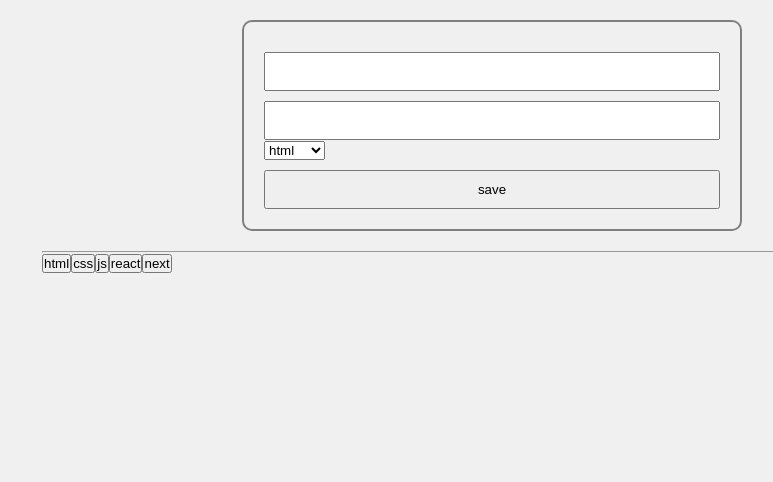
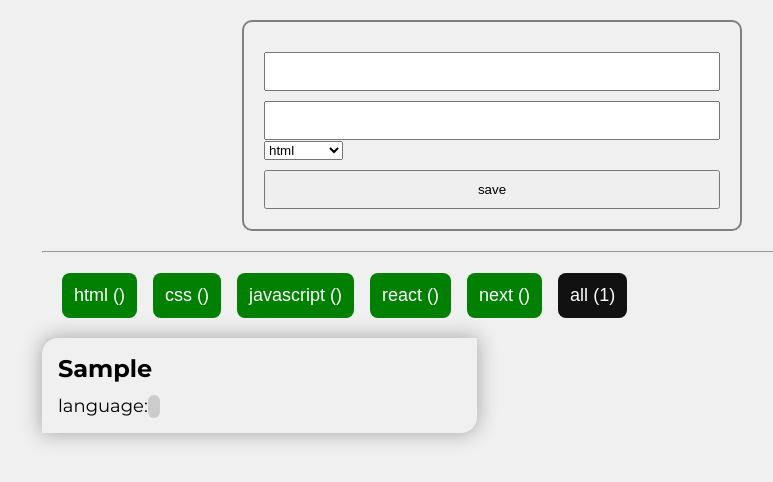
Before and after one commit to BrownEdgar/React_Poghos, a React (Vite) app: page / in a window 1280 px wide. Both pictures are taken after typing "Sample", "name@example.com" into the empty fields and a click on the input "save". Shown: the top 482 px of the page, without its empty margins (148-921 px from the left). Built offline with nearby package versions, Linux system fonts and the light colour scheme.

Commit message:
filter example

```diff
--- a/package.json
+++ b/package.json
@@ -12,6 +12,7 @@
   "dependencies": {
     "axios": "^1.6.2",
     "boxicons": "^2.1.4",
+    "classnames": "^2.3.2",
     "formik": "^2.4.5",
     "nanoid": "^5.0.4",
     "react": "^18.2.0",
--- a/src/Lessons/Formik/App.jsx
+++ b/src/Lessons/Formik/App.jsx
@@ -1,30 +1,29 @@
-import React, { useState } from 'react'
+import './App.scss'
+import { useState } from 'react'
 import { ErrorMessage, Field, Form, Formik } from 'formik'
-
 import { object as YupObject, string } from 'yup'
-
-import './App.scss'
 import { nanoid } from 'nanoid'
 import List from './List/List'
-
+import jsonData from './data.json'
 const initialValues = {
   username: '',
   email: '',
-  lamguages: ''
+  language: ''
 }
-const languagesList = ['html', 'css', 'js', 'react', 'next']
+const languagesList = ['html', 'css', 'javascript', 'react', 'next', "all"]
 
 const validationSchema = YupObject({
   username: string().max(18).min(3).matches(/^[A-Z]/, 'Must by start with uppercase').required(),
   email: string().email().required(),
-  languages: string().oneOf(languagesList)
+  language: string().oneOf(languagesList)
 
 })
 
 export default function App() {
-  const [users, setusers] = useState([])
+  const [users, setusers] = useState([]);
 
   const handleSubmit = (values, { resetForm }) => {
+    console.log('values', values)
     const user = {
       id: nanoid(),
       ...values
@@ -59,10 +58,10 @@ export default function App() {
                 </ErrorMessage>
                 <Field type="text" name='username' />
                 <Field type="email" name='email' />
-                <Field as='select' name="languages">
+                <Field as='select' name="language" defaultvalue="" required>
                   <option value="html">html</option>
                   <option value="css">css</option>
-                  <option value="js">js</option>
+                  <option value="javascript">javascript</option>
                   <option value="react">react</option>
                   <option value="next">next.js</option>
                 </Field>
@@ -74,7 +73,7 @@ export default function App() {
         }
       </Formik>
       <hr />
-      <List languagesList={languagesList} />
+      <List languagesList={languagesList} users={users} />
     </div>
   )
 }
--- a/src/Lessons/Formik/List/List.jsx
+++ b/src/Lessons/Formik/List/List.jsx
@@ -1,14 +1,53 @@
-import React from 'react'
+import React, { useEffect, useState } from 'react'
+import classNames from 'classnames';
 
 import './List.scss'
 
-export default function List({ languagesList }) {
+export default function List({ languagesList, users }) {
+  const [currentLanguage, setCurrentLanguage] = useState('all');
+  const [options, setOptions] = useState({})
+
+  const setLanguage = (n) => {
+    setCurrentLanguage(n)
+  }
+
+  useEffect(() => {
+    const newOptions = users.reduce((acc, nextUser) => {
+      acc[nextUser?.language] ? acc[nextUser?.language] += 1 : acc[nextUser.language] = 1
+      return acc;
+    }, {});
+    setOptions({ ...newOptions, all: users.length })
+  }, [users.length])
+
   return (
     <div className='List'>
       <div className="List__buttons">
         {languagesList.map(elem => {
-          return <button key={elem}>{elem}</button>
+          return <button
+            key={elem}
+            onClick={() => setLanguage(elem)}
+            className={classNames({
+              active: currentLanguage === elem
+            })}
+          >
+            {elem} ({options[elem]})
+          </button>
         })}
+      </div>
+      <div className='List__users'>
+        {
+          users.map(user => {
+            if (currentLanguage === user.language || currentLanguage === 'all') {
+              return (
+                <div key={user.id}>
+                  <h2>{user.username}</h2>
+                  <p>language: <span>{user.language}</span></p>
+                </div>
+              )
+            }
+
+          })
+        }
       </div>
     </div>
   )
--- a/src/Lessons/Formik/List/List.scss
+++ b/src/Lessons/Formik/List/List.scss
@@ -0,0 +1,44 @@
+.List {
+  &__buttons {
+    display: flex;
+    align-items: center;
+    gap: 16px;
+    padding: 20px;
+    & > button {
+      padding: 12px;
+      border: 0;
+      width: auto;
+      font-size: 18px;
+      font-weight: 500;
+      cursor: pointer;
+      background-color: green;
+      color: #fff;
+      border-radius: 8px;
+      transition: background-color 0.2s;
+      &.active {
+        background-color: #111;
+      }
+    }
+  }
+  &__users {
+    display: grid;
+    grid-template-columns: 1fr 1fr;
+    gap: 30px;
+    & > div {
+      padding: 16px;
+      box-shadow: 0 0 20px 1px rgba($color: #000, $alpha: 0.3);
+      border-top-left-radius: 16px;
+      border-bottom-right-radius: 16px;
+      p {
+        font-size: 18px;
+        margin-top: 12px;
+        span {
+          padding: 2px 6px;
+          background-color: #ccc;
+          border-radius: 10px;
+          font-size: 16px;
+        }
+      }
+    }
+  }
+}
```
Also changed, not shown: 1 other file (tests, documents, lock files or other folders).
